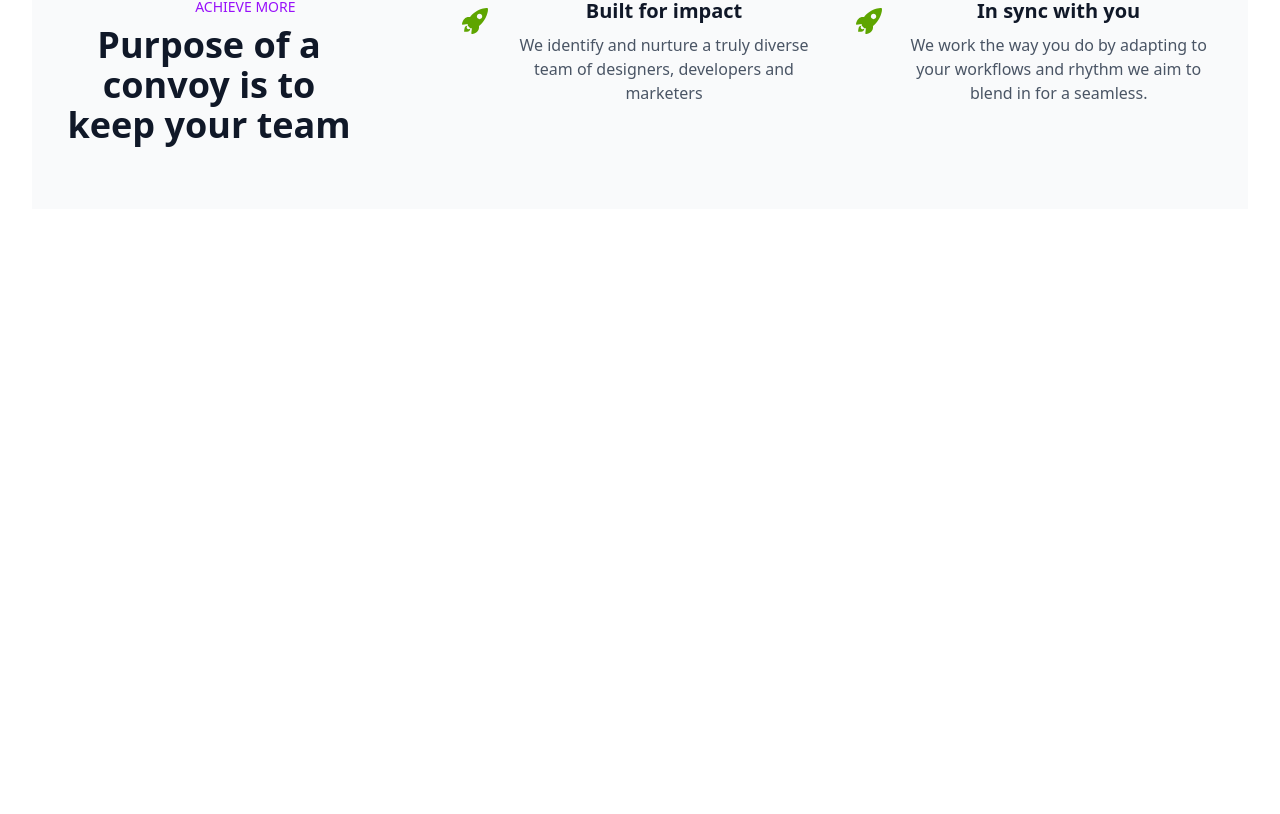
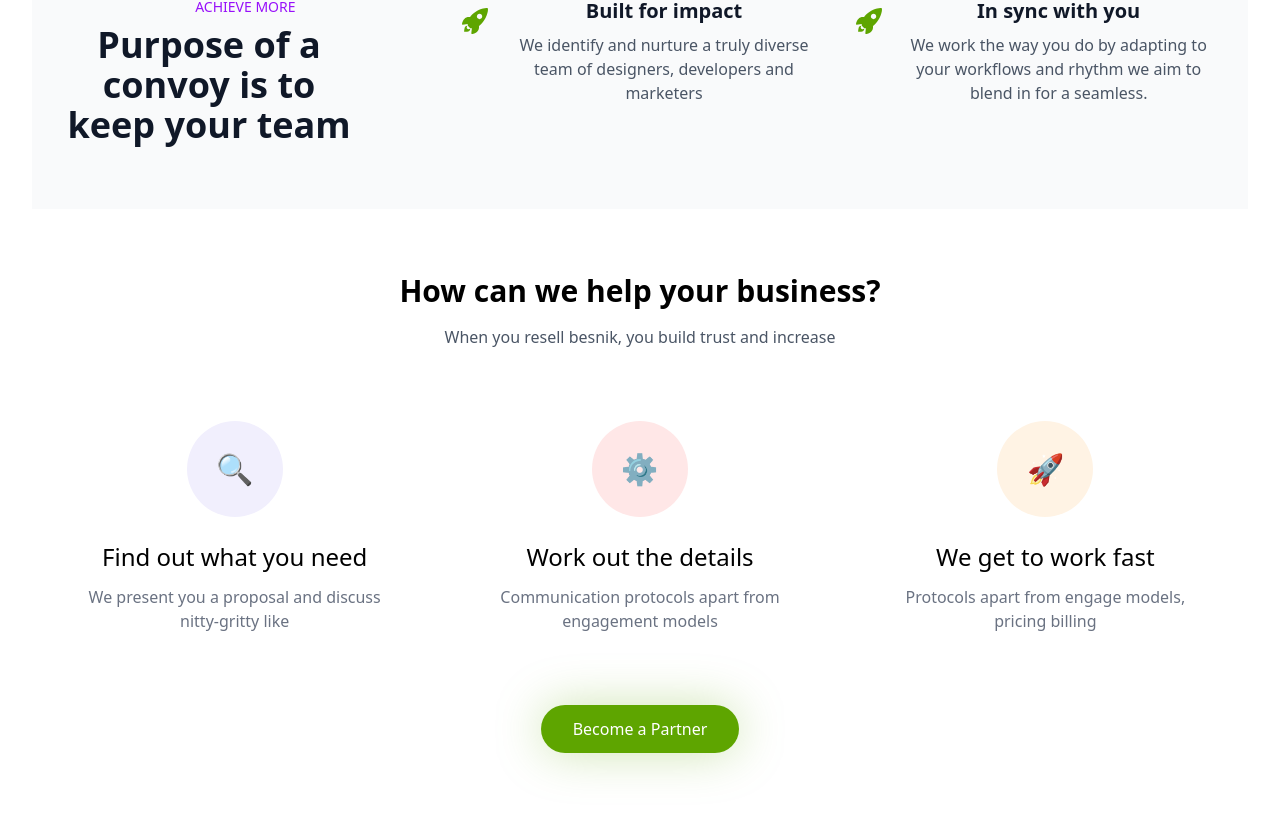
Before and after one commit to isha-web1/tech-bizz, a React (Vite) app: page / in a window 1280 px wide. Shown: the part 1216-2030 px from the top of the page. Before the commit the page ends 1457 px from the top, so only its background shows below. Built offline with nearby package versions, Linux system fonts and the light colour scheme.

Commit message:
business varity section added

```diff
--- a/src/App.jsx
+++ b/src/App.jsx
@@ -4,6 +4,7 @@
 import Banner from "./components/Banner";
 import Partner from "./components/Partner";
 import Purpose from "./components/Purpose";
+import Business from "./components/Business";
 
 function App() {
 
@@ -16,6 +17,7 @@
        <Banner/>
        <Partner/>
        <Purpose/>
+       <Business/>
    </div>
    </main>
   );
--- /dev/null
+++ b/src/components/Business.jsx
@@ -0,0 +1,108 @@
+import React from 'react'
+
+
+const Business = () => {
+  const features = [
+    {
+      icon: "🔍",
+      title: "Find out what you need",
+      description: "We present you a proposal and discuss nitty-gritty like"
+    },
+    {
+      icon: "⚙️",
+      title: "Work out the details",
+      description: "Communication protocols apart from engagement models"
+    },
+    {
+      icon: "🚀",
+      title: "We get to work fast",
+      description: "Protocols apart from engage models, pricing billing"
+    }
+  ]
+
+  return (
+    <section
+
+      initial="hidden"
+      whileInView="show"
+      className="max-w-7xl mx-auto px-4 py-16"
+    >
+      <div
+
+        className="text-center mb-12"
+      >
+        <h2
+
+          className="text-3xl font-bold mb-4"
+        >
+          How can we help your business?
+        </h2>
+        <p
+
+          className="text-gray-600"
+        >
+          When you resell besnik, you build trust and increase
+        </p>
+      </div>
+
+      <div
+
+        className="grid grid-cols-1 md:grid-cols-3 gap-8"
+      >
+        {features.map((feature, index) => (
+          <div
+            key={index}
+
+            className="flex flex-col items-center p-6"
+          >
+            <div
+
+              className="w-24 h-24 rounded-full mb-6 flex items-center justify-center"
+              style={{
+                backgroundColor: index === 0 ? '#F1EFFD' :
+                               index === 1 ? '#FFE7E7' :
+                               '#FFF3E4'
+              }}
+            >
+              <div
+
+                className="text-3xl"
+              >
+                {feature.icon}
+              </div>
+            </div>
+            <h3
+
+              className="text-2xl font-medium mb-3"
+            >
+              {feature.title}
+            </h3>
+            <p
+
+              className="text-gray-500 text-center"
+            >
+              {feature.description}
+            </p>
+          </div>
+        ))}
+      </div>
+
+      <div
+
+        className="text-center mt-12"
+      >
+        <button
+
+          whileHover={{ scale: 1.05 }}
+          whileTap={{ scale: 0.95 }}
+          className="bg-lime-600 text-white cursor-pointer px-8 py-3 rounded-full font-medium hover:bg-lime-700 transition-colors relative"
+        >
+          Become a Partner
+          <div className="absolute -z-10 w-full h-full rounded-full bg-lime-600/30 blur-xl top-0 left-0"></div>
+        </button>
+      </div>
+    </section>
+  )
+}
+
+export default Business
```
